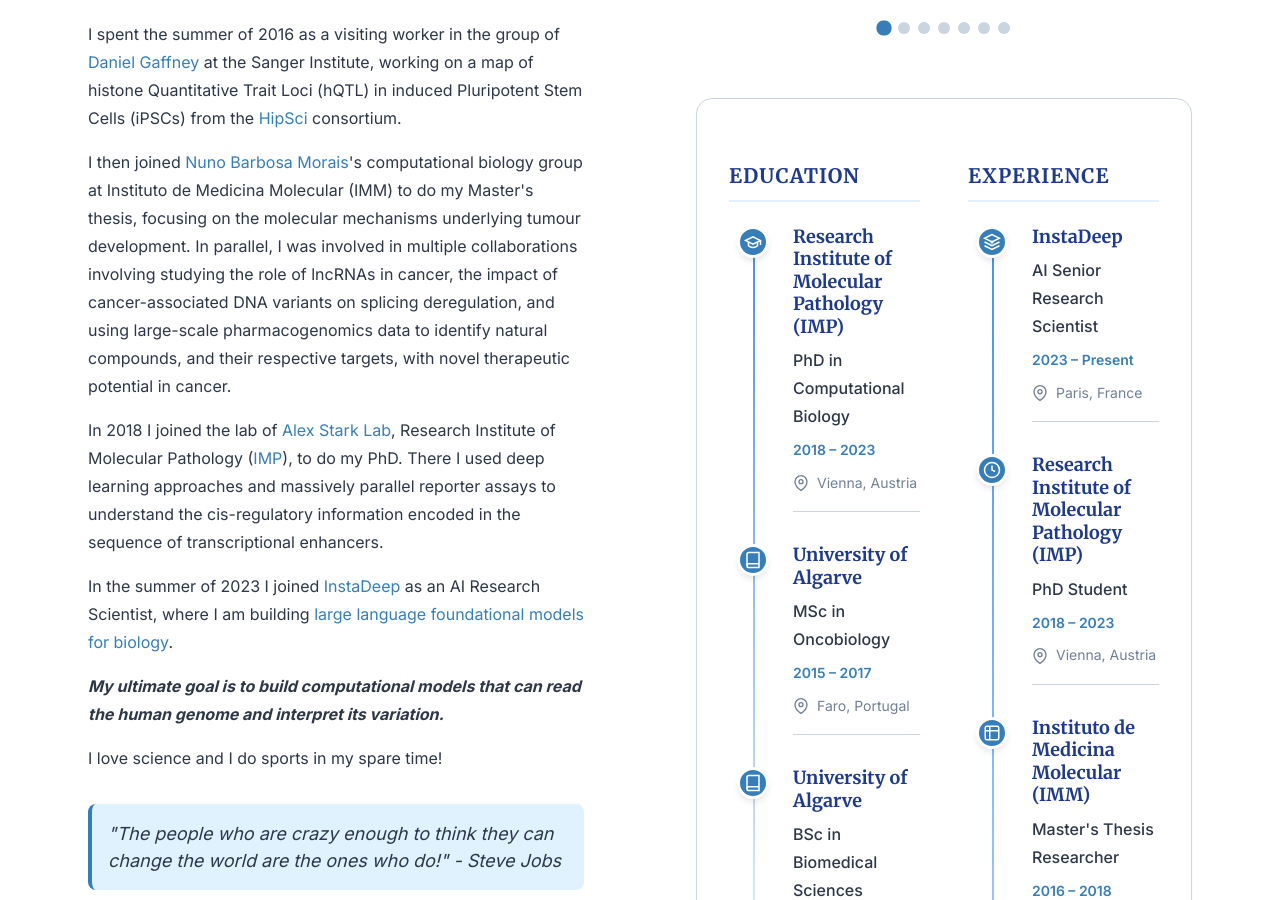
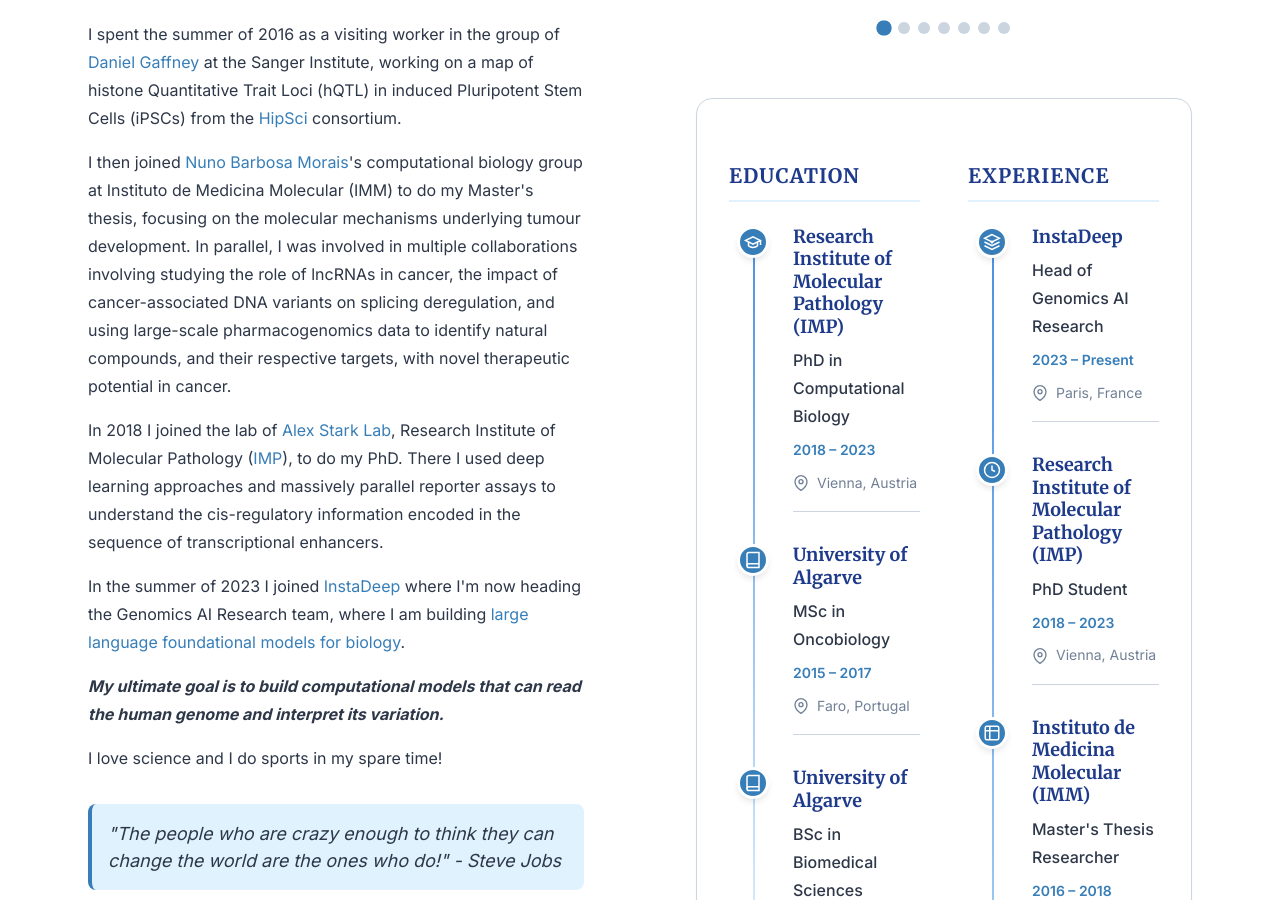
Before and after one commit to bernardo-de-almeida/bernardo-de-almeida.github.io, a Jekyll site: the page built from about/index.html, in a window 1280 px wide and 900 px high, scrolled down 601 px. Built offline with Jekyll 4.4.1, drawn with Linux system fonts in a browser that asks for light colours.

Commit message:
feat: update position

```diff
--- a/_data/site_info.yml
+++ b/_data/site_info.yml
@@ -1,6 +1,6 @@
 name: "Bernardo Almeida"
-title: "AI Senior Research Scientist at InstaDeep"
-bio: "I am an AI Senior Research Scientist at <a href=\"https://www.instadeep.com/\" class=\"link\">InstaDeep</a>, where I am building large language foundational models for biology. My work focuses mostly on developing deep learning models that can <i>read the human genome</i> and <i>interpret its variation</i>.<br><br>My broader research interests include Deep Learning, Genomics and Personalized Medicine. I previously completed my PhD at the Research Institute of Molecular Pathology (<a href=\"https://www.imp.ac.at/groups/alexander-stark/\" class=\"link\">IMP</a>) in Vienna, working with <a href=\"https://starklab.org/\" class=\"link\">Alex Stark</a> on using deep learning and massively parallel reporter assays to decode the regulatory grammar of regulatory DNA sequences."
+title: "Head of Genomics AI Research at InstaDeep"
+bio: "I am the Head of Genomics AI Research at <a href=\"https://www.instadeep.com/\" class=\"link\">InstaDeep</a>, where I am building large language foundational models for biology. My work focuses mostly on developing deep learning models that can <i>read the human genome</i> and <i>interpret its variation</i>.<br><br>My broader research interests include Deep Learning, Genomics and Personalized Medicine. I previously completed my PhD at the Research Institute of Molecular Pathology (<a href=\"https://www.imp.ac.at/groups/alexander-stark/\" class=\"link\">IMP</a>) in Vienna, working with <a href=\"https://starklab.org/\" class=\"link\">Alex Stark</a> on using deep learning and massively parallel reporter assays to decode the regulatory grammar of regulatory DNA sequences."
 photo: "/assets/images/Bernardo3.png"
 quote: "The people who are crazy enough to think they can change the world are the ones who do!"
 quote_author: "Steve Jobs"
--- a/about/index.html
+++ b/about/index.html
@@ -19,7 +19,7 @@ title: About me
 
 				<p>In 2018 I joined the lab of <a href="https://starklab.org/" class="link">Alex Stark Lab</a>, Research Institute of Molecular Pathology (<a href="https://www.imp.ac.at/groups/alexander-stark/" class="link">IMP</a>), to do my PhD. There I used deep learning approaches and massively parallel reporter assays to understand the cis-regulatory information encoded in the sequence of transcriptional enhancers.</p>
 
-				<p>In the summer of 2023 I joined <a href="https://www.instadeep.com/" class="link">InstaDeep</a> as an AI Research Scientist, where I am building <a href="https://www.biorxiv.org/content/10.64898/2025.12.22.695963v1" class="link">large language foundational models for biology</a>.</p>
+				<p>In the summer of 2023 I joined <a href="https://www.instadeep.com/" class="link">InstaDeep</a> where I'm now heading the Genomics AI Research team, where I am building <a href="https://www.biorxiv.org/content/10.64898/2025.12.22.695963v1" class="link">large language foundational models for biology</a>.</p>
 
 				<p><strong><i>My ultimate goal is to build computational models that can read the human genome and interpret its variation.</strong></i></p>
 
@@ -163,7 +163,7 @@ title: About me
 						</div>
 						<div class="timeline-content">
 							<h3 class="timeline-title">InstaDeep</h3>
-							<p class="timeline-subtitle">AI Senior Research Scientist</p>
+							<p class="timeline-subtitle">Head of Genomics AI Research</p>
 							<p class="timeline-dates">2023 – Present</p>
 							<p class="timeline-location">
 								<svg width="16" height="16" viewBox="0 0 24 24" fill="none" stroke="currentColor" stroke-width="2">
```
